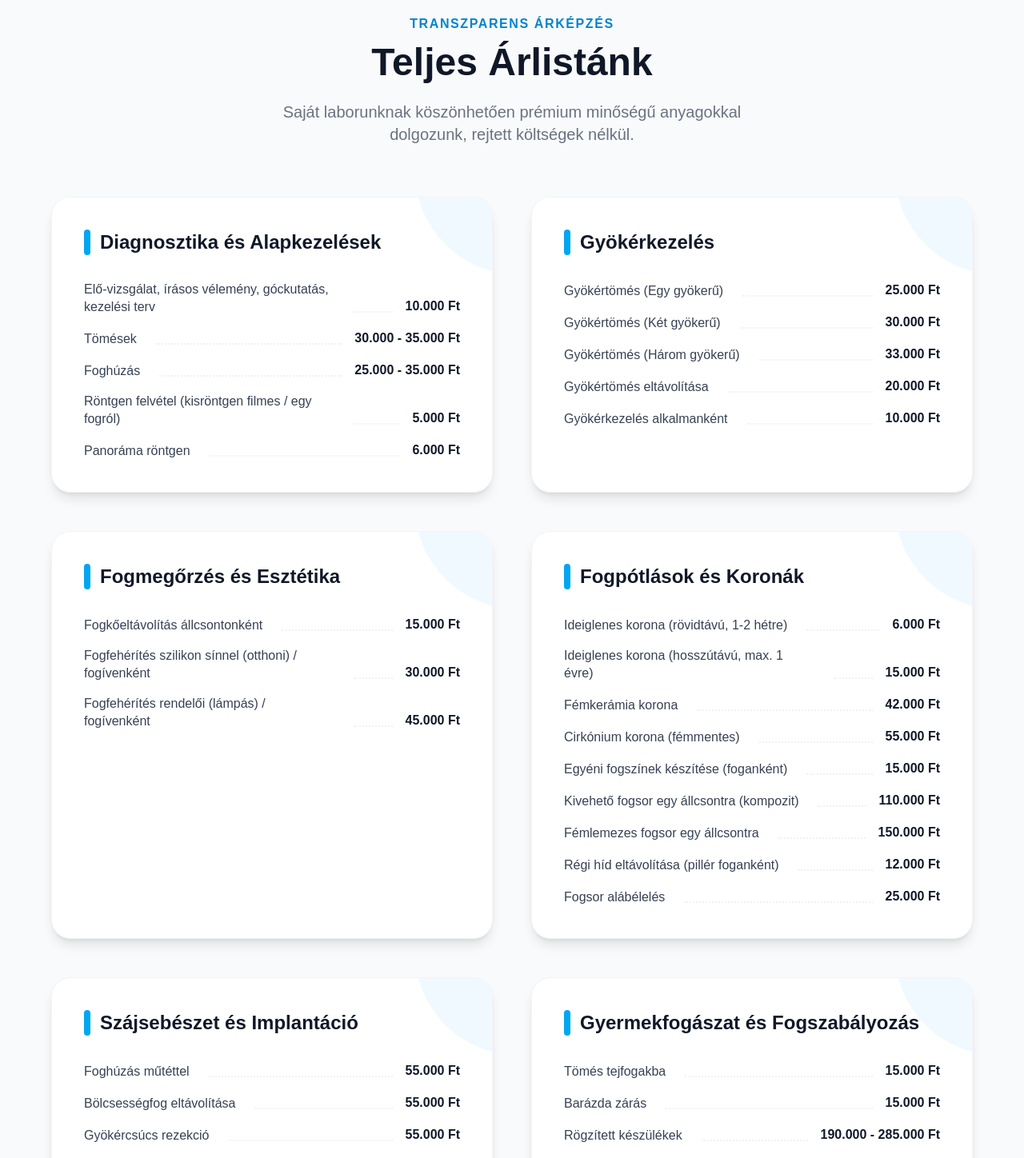
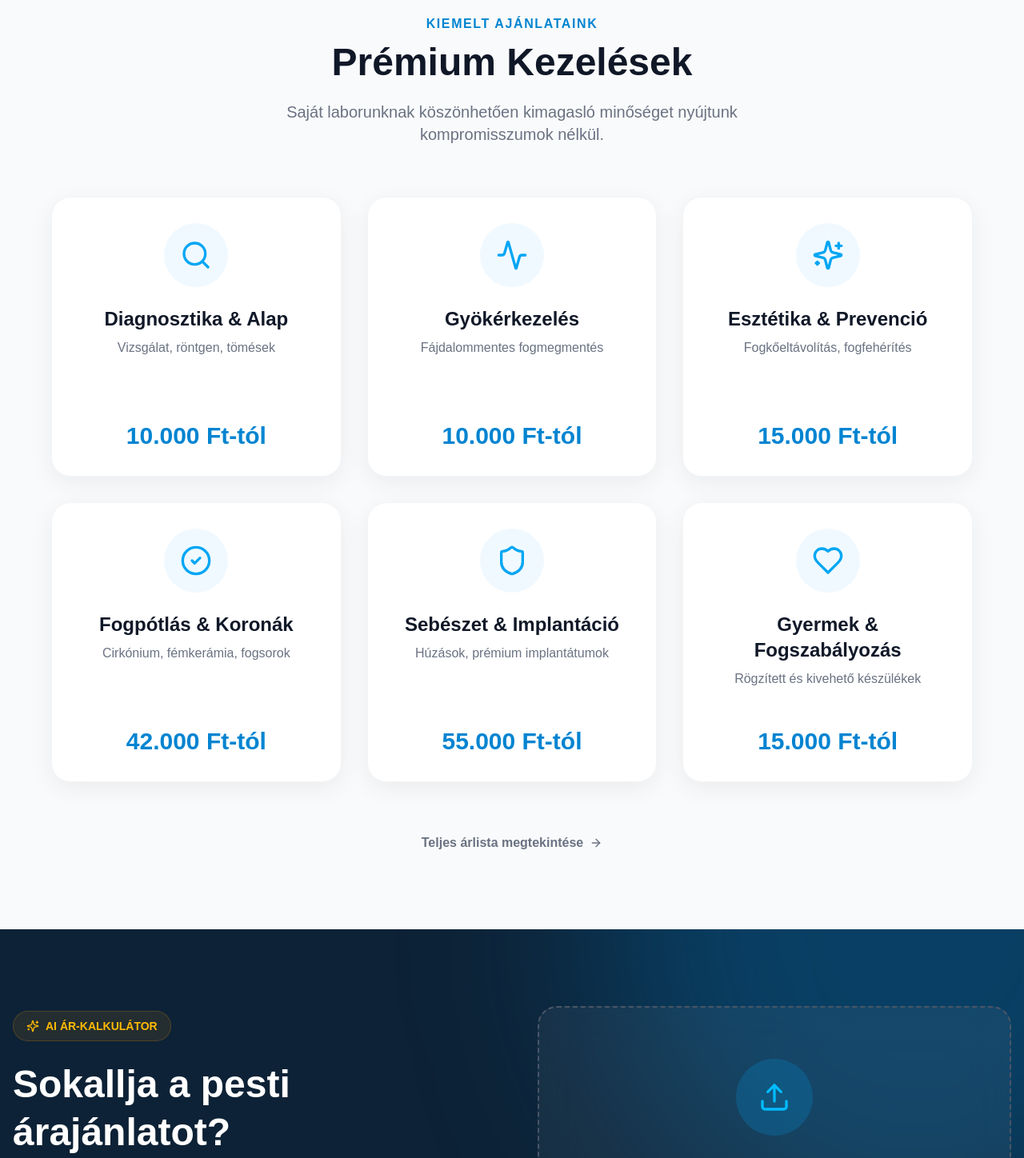
Before and after one commit to erdeszdonat/crowndental, a Next.js app: page / in a window 1280 px wide. Shown: the part 1660-3108 px from the top of the page at 80% size. Built offline with nearby package versions, Linux system fonts and the light colour scheme.

Commit message:
Update page.tsx

```diff
--- a/app/page.tsx
+++ b/app/page.tsx
@@ -21,7 +21,9 @@ import {
   CheckCircle2,
   Sparkles,
   ChevronRight,
-  Mail
+  Mail,
+  Search,
+  Activity
 } from 'lucide-react';
 
 // ═══════════════════════════════════════════════════════════════════════════
@@ -334,73 +336,45 @@ function LocationSelector() {
 }
 
 // ═══════════════════════════════════════════════════════════════════════════
-// TELJES ÁRLISTA SZEKCIÓ (Az általad küldött árakkal, elegáns kivitelben)
+// KIEMELT ÁRAK / KEZELÉSEK (3D Flip Kártyák)
 // ═══════════════════════════════════════════════════════════════════════════
-function PriceListSection() {
-  const priceCategories = [
+function FeaturedPricesSection() {
+  const cards = [
     {
-      title: "Diagnosztika és Alapkezelések",
-      items: [
-        { name: "Elő-vizsgálat, írásos vélemény, góckutatás, kezelési terv", price: "10.000 Ft" },
-        { name: "Tömések", price: "30.000 - 35.000 Ft" },
-        { name: "Foghúzás", price: "25.000 - 35.000 Ft" },
-        { name: "Röntgen felvétel (kisröntgen filmes / egy fogról)", price: "5.000 Ft" },
-        { name: "Panoráma röntgen", price: "6.000 Ft" },
-      ]
+      title: "Diagnosztika & Alap",
+      subtitle: "Vizsgálat, röntgen, tömések",
+      price: "10.000 Ft-tól",
+      icon: <Search className="w-10 h-10 text-sky-500" />
     },
     {
       title: "Gyökérkezelés",
-      items: [
-        { name: "Gyökértömés (Egy gyökerű)", price: "25.000 Ft" },
-        { name: "Gyökértömés (Két gyökerű)", price: "30.000 Ft" },
-        { name: "Gyökértömés (Három gyökerű)", price: "33.000 Ft" },
-        { name: "Gyökértömés eltávolítása", price: "20.000 Ft" },
-        { name: "Gyökérkezelés alkalmanként", price: "10.000 Ft" },
-      ]
+      subtitle: "Fájdalommentes fogmegmentés",
+      price: "10.000 Ft-tól",
+      icon: <Activity className="w-10 h-10 text-sky-500" />
     },
     {
-      title: "Fogmegőrzés és Esztétika",
-      items: [
-        { name: "Fogkőeltávolítás állcsontonként", price: "15.000 Ft" },
-        { name: "Fogfehérítés szilikon sínnel (otthoni) / fogívenként", price: "30.000 Ft" },
-        { name: "Fogfehérítés rendelői (lámpás) / fogívenként", price: "45.000 Ft" },
-      ]
+      title: "Esztétika & Prevenció",
+      subtitle: "Fogkőeltávolítás, fogfehérítés",
+      price: "15.000 Ft-tól",
+      icon: <Sparkles className="w-10 h-10 text-sky-500" />
     },
     {
-      title: "Fogpótlások és Koronák",
-      items: [
-        { name: "Ideiglenes korona (rövidtávú, 1-2 hétre)", price: "6.000 Ft" },
-        { name: "Ideiglenes korona (hosszútávú, max. 1 évre)", price: "15.000 Ft" },
-        { name: "Fémkerámia korona", price: "42.000 Ft" },
-        { name: "Cirkónium korona (fémmentes)", price: "55.000 Ft" },
-        { name: "Egyéni fogszínek készítése (foganként)", price: "15.000 Ft" },
-        { name: "Kivehető fogsor egy állcsontra (kompozit)", price: "110.000 Ft" },
-        { name: "Fémlemezes fogsor egy állcsontra", price: "150.000 Ft" },
-        { name: "Régi híd eltávolítása (pillér foganként)", price: "12.000 Ft" },
-        { name: "Fogsor alábélelés", price: "25.000 Ft" },
-      ]
+      title: "Fogpótlás & Koronák",
+      subtitle: "Cirkónium, fémkerámia, fogsorok",
+      price: "42.000 Ft-tól",
+      icon: <CheckCircle2 className="w-10 h-10 text-sky-500" />
     },
     {
-      title: "Szájsebészet és Implantáció",
-      items: [
-        { name: "Foghúzás műtéttel", price: "55.000 Ft" },
-        { name: "Bölcsességfog eltávolítása", price: "55.000 Ft" },
-        { name: "Gyökércsúcs rezekció", price: "55.000 Ft" },
-        { name: "DIO Implantátum", price: "240.000 Ft" },
-        { name: "ALPHA BIO Implantátum", price: "180.000 Ft" },
-        { name: "Csontpótlás", price: "190.000 Ft" },
-      ]
+      title: "Sebészet & Implantáció",
+      subtitle: "Húzások, prémium implantátumok",
+      price: "55.000 Ft-tól",
+      icon: <Shield className="w-10 h-10 text-sky-500" />
     },
     {
-      title: "Gyermekfogászat és Fogszabályozás",
-      items: [
-        { name: "Tömés tejfogakba", price: "15.000 Ft" },
-        { name: "Barázda zárás", price: "15.000 Ft" },
-        { name: "Rögzített készülékek", price: "190.000 - 285.000 Ft" },
-        { name: "Kivehető készülékek", price: "60.000 - 90.000 Ft" },
-        { name: "Rögzített készülék aktiválása", price: "10.000 - 15.000 Ft" },
-        { name: "Kivehető készülék aktiválása", price: "Konzultáció alapján" },
-      ]
+      title: "Gyermek & Fogszabályozás",
+      subtitle: "Rögzített és kivehető készülékek",
+      price: "15.000 Ft-tól",
+      icon: <Heart className="w-10 h-10 text-sky-500" />
     }
   ];
 
@@ -408,47 +382,46 @@ function PriceListSection() {
     <section id="arlista" className="py-24 bg-gray-50 border-t border-gray-100">
       <div className="container mx-auto px-4">
         <div className="text-center mb-16">
-          <h2 className="text-sky-600 font-bold uppercase tracking-widest mb-3">Transzparens Árképzés</h2>
-          <h3 className="text-4xl md:text-5xl font-extrabold text-gray-900 mb-6">Teljes Árlistánk</h3>
-          <p className="text-xl text-gray-500 max-w-2xl mx-auto">Saját laborunknak köszönhetően prémium minőségű anyagokkal dolgozunk, rejtett költségek nélkül.</p>
+          <h2 className="text-sky-600 font-bold uppercase tracking-widest mb-3">Kiemelt Ajánlataink</h2>
+          <h3 className="text-4xl md:text-5xl font-extrabold text-gray-900 mb-6">Prémium Kezelések</h3>
+          <p className="text-xl text-gray-500 max-w-2xl mx-auto">Saját laborunknak köszönhetően kimagasló minőséget nyújtunk kompromisszumok nélkül.</p>
         </div>
 
-        <div className="grid lg:grid-cols-2 gap-x-12 gap-y-12 max-w-6xl mx-auto">
-          {priceCategories.map((category, idx) => (
-            <motion.div
-              key={idx}
-              initial={{ opacity: 0, y: 20 }}
-              whileInView={{ opacity: 1, y: 0 }}
-              viewport={{ once: true }}
-              transition={{ delay: idx * 0.1 }}
-              className="bg-white rounded-3xl p-8 lg:p-10 shadow-lg border border-gray-100 relative overflow-hidden"
-            >
-              {/* Dekoratív elem a kártyában */}
-              <div className="absolute top-0 right-0 w-32 h-32 bg-sky-50 rounded-bl-full -mr-8 -mt-8 z-0" />
+        <div className="grid md:grid-cols-2 lg:grid-cols-3 gap-8 max-w-6xl mx-auto">
+          {cards.map((card, idx) => (
+            <div key={idx} className="group [perspective:1000px] h-[350px] w-full cursor-pointer">
+              <div className="relative w-full h-full duration-700 transition-transform [transform-style:preserve-3d] group-hover:[transform:rotateY(180deg)]">
 
-              <h4 className="text-2xl font-bold text-gray-900 mb-8 relative z-10 flex items-center gap-3">
-                <div className="w-2 h-8 bg-sky-500 rounded-full" />
-                {category.title}
-              </h4>
+                {/* Front (Előlap) */}
+                <div className="absolute inset-0 [backface-visibility:hidden] bg-white rounded-3xl p-8 shadow-[0_8px_30px_rgb(0,0,0,0.06)] border border-gray-100 flex flex-col items-center justify-center text-center">
+                  <div className="w-20 h-20 bg-sky-50 rounded-full flex items-center justify-center mb-6">
+                    {card.icon}
+                  </div>
+                  <h4 className="text-2xl font-bold text-gray-900 mb-2">{card.title}</h4>
+                  <p className="text-gray-500 mb-6">{card.subtitle}</p>
+                  <div className="mt-auto">
+                    <span className="text-3xl font-extrabold text-sky-600">{card.price}</span>
+                  </div>
+                </div>
 
-              <ul className="space-y-4 relative z-10">
-                {category.items.map((item, i) => (
-                  <li key={i} className="flex justify-between items-end group">
-                    <span className="text-gray-700 font-medium pr-4 leading-snug max-w-[70%] group-hover:text-sky-700 transition-colors">{item.name}</span>
-                    <div className="flex-1 border-b-2 border-dotted border-gray-200 mb-1 mx-2 opacity-50"></div>
-                    <span className="text-gray-900 font-extrabold whitespace-nowrap pl-2">{item.price}</span>
-                  </li>
-                ))}
-              </ul>
-            </motion.div>
+                {/* Back (Hátlap) */}
+                <div className="absolute inset-0 [backface-visibility:hidden] [transform:rotateY(180deg)] bg-gradient-to-br from-sky-600 to-sky-800 rounded-3xl p-8 shadow-2xl flex items-center justify-center">
+                  <Link href="/idopont" className="flex flex-col items-center justify-center w-full h-full text-white group/link">
+                    <Calendar className="w-16 h-16 mb-6 opacity-80 group-hover/link:scale-110 group-hover/link:opacity-100 transition-all duration-300" />
+                    <span className="text-2xl font-bold text-center mb-2">Konzultáció Foglalása</span>
+                    <span className="text-sky-200 text-sm font-medium">Kattintson ide az időponthoz</span>
+                  </Link>
+                </div>
+
+              </div>
+            </div>
           ))}
         </div>
 
         <div className="text-center mt-16">
-          <p className="text-gray-500 mb-6 italic">Az árak tájékoztató jellegűek, a pontos kezelési tervet a személyes konzultáció során készítjük el.</p>
-          <Link href="/idopont" className="inline-flex items-center gap-3 px-8 py-4 bg-gray-900 text-white text-lg font-bold rounded-full hover:bg-sky-600 transition-colors shadow-lg">
-            <Calendar className="w-5 h-5" /> Kérem a pontos árajánlatot
-          </Link>
+           <Link href="/kezelesek" className="inline-flex items-center gap-2 text-gray-500 hover:text-sky-600 font-bold transition-colors">
+             Teljes árlista megtekintése <ArrowRight className="w-4 h-4" />
+           </Link>
         </div>
       </div>
     </section>
@@ -586,8 +559,16 @@ function Footer() {
 
         {/* Copyright Sáv */}
         <div className="pt-8 border-t border-gray-800 flex flex-col md:flex-row justify-between items-center gap-4 text-sm text-gray-500">
-          <p>© 2026 Crown Dental Clinic & Lab. Minden jog fenntartva.</p>
-          <p>Készítette: <span className="text-white font-semibold">Erdesz Donat & AI</span></p>
+          <p>© 2026 Crown Dental Praxis és Labor Fogászati Kft. Minden jog fenntartva.</p>
+          <p className="flex items-center gap-2">
+            Készítette:
+            <span
+              className="text-white text-2xl tracking-wider ml-1"
+              style={{ fontFamily: "'Great Vibes', 'Brush Script MT', cursive" }}
+            >
+              Crown Dental
+            </span>
+          </p>
         </div>
       </div>
     </footer>
@@ -605,7 +586,7 @@ export default function HomePage() {
         <HeroSlider />
         <TrustBadges />
         <LocationSelector />
-        <PriceListSection />
+        <FeaturedPricesSection />
         <QuoteAnalyzerSection />
       </main>
       <Footer />
```
